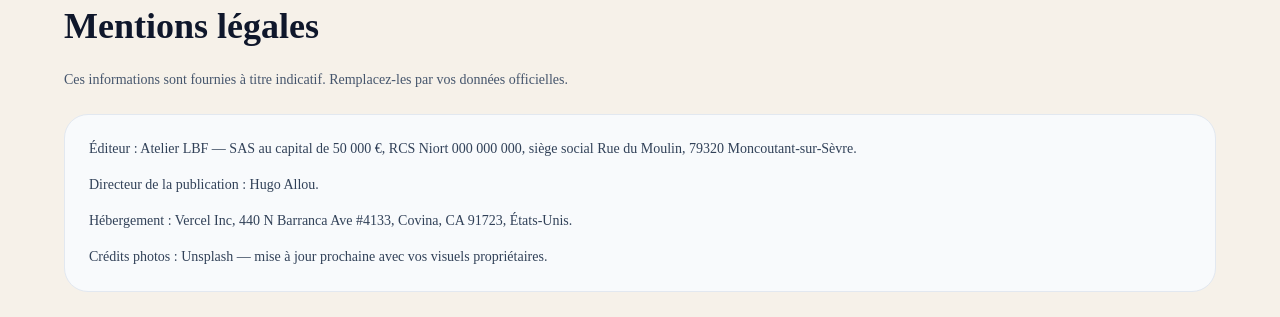
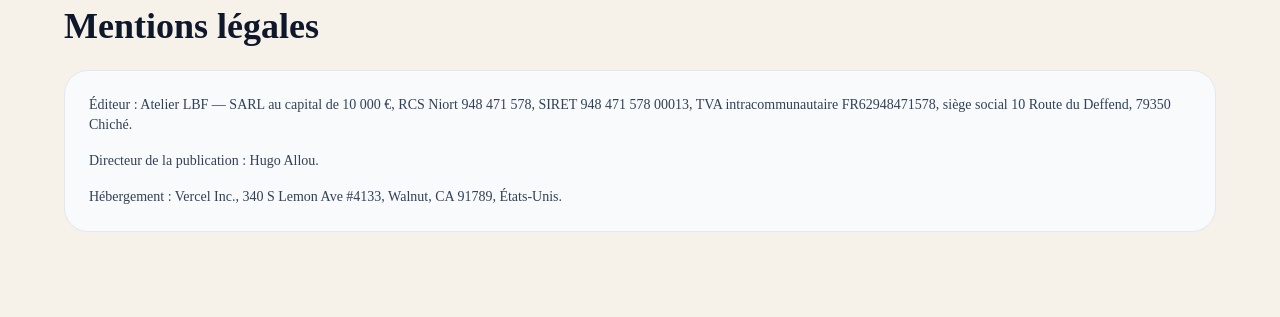
Before and after one commit to Kracoste/Brasero1, a Next.js app: page /mentions-legales in a window 1280 px wide. Shown: the part 163-480 px from the top of the page. Built offline with nearby package versions, Linux system fonts and the light colour scheme; no server answers.

Commit message:
donnéeentreprise

```diff
--- a/app/(site)/info/donnees-entreprise-contact/page.tsx
+++ b/app/(site)/info/donnees-entreprise-contact/page.tsx
@@ -99,7 +99,7 @@ export default async function DonneesEntreprisePage() {
     },
     {
       label: "Forme juridique",
-      value: "SARL (Société à Responsabilité Limitée)"
+      value: "Entreprise individuelle"
     },
     {
       label: "Capital social",
@@ -107,11 +107,11 @@ export default async function DonneesEntreprisePage() {
     },
     {
       label: "SIRET",
-      value: "XXX XXX XXX XXXXX"
+      value: "948 471 578 00013"
     },
     {
       label: "Numéro TVA",
-      value: "FR XX XXX XXX XXX"
+      value: "FR62948471578"
     },
     {
       label: "RCS",
@@ -119,7 +119,7 @@ export default async function DonneesEntreprisePage() {
     },
     {
       label: "Code APE/NAF",
-      value: "2562B - Mécanique industrielle"
+      value: "2562B"
     }
   ];
 
--- a/app/(site)/mentions-legales/page.tsx
+++ b/app/(site)/mentions-legales/page.tsx
@@ -12,17 +12,14 @@ export default function MentionsLegalesPage() {
     <Section className="pb-24">
       <Container className="space-y-6">
         <h1 className="font-display text-4xl font-semibold text-clay-900">Mentions légales</h1>
-        <p className="text-sm text-slate-600">
-          Ces informations sont fournies à titre indicatif. Remplacez-les par vos données officielles.
-        </p>
         <div className="space-y-4 rounded-3xl border border-slate-200 bg-slate-50 p-6 text-sm text-slate-700">
           <p>
-            Éditeur : Atelier LBF — SAS au capital de 50 000 €, RCS Niort 000 000 000,
-            siège social Rue du Moulin, 79320 Moncoutant-sur-Sèvre.
+            Éditeur : Atelier LBF — SARL au capital de 10 000 €, RCS Niort 948 471 578,
+            SIRET 948 471 578 00013, TVA intracommunautaire FR62948471578,
+            siège social 10 Route du Deffend, 79350 Chiché.
           </p>
           <p>Directeur de la publication : Hugo Allou.</p>
-          <p>Hébergement : Vercel Inc, 440 N Barranca Ave #4133, Covina, CA 91723, États-Unis.</p>
-          <p>Crédits photos : Unsplash — mise à jour prochaine avec vos visuels propriétaires.</p>
+          <p>Hébergement : Vercel Inc., 340 S Lemon Ave #4133, Walnut, CA 91789, États-Unis.</p>
         </div>
       </Container>
     </Section>
```
